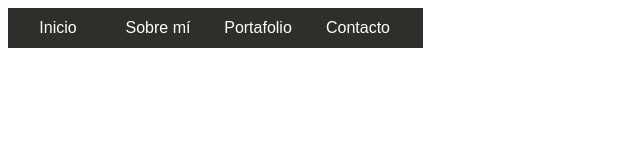
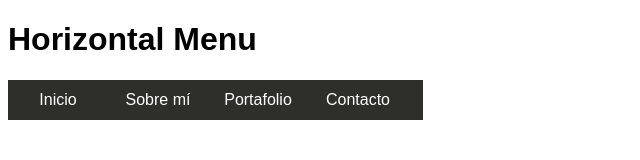
Before and after one commit to diana1418/menu_horizontal, a plain HTML site: page index.html in a window 1280 px wide. Shown: the whole page, without its empty margins (0-640 px from the left). Drawn offline with Linux system fonts and the light colour scheme.

Commit message:
final part

```diff
--- a/index.html
+++ b/index.html
@@ -6,6 +6,7 @@
     <link rel="stylesheet" href="css/main.css">
   </head>
   <body>
+    <h1>Horizontal Menu</h1>
     <nav>
       <ul>
         <li><a href="http://laboratoria.la/">Inicio</a></li>
```
